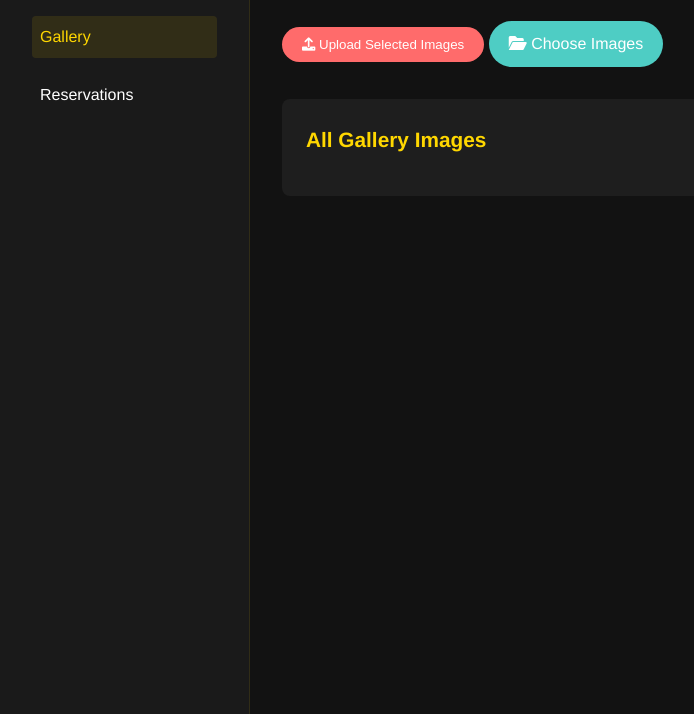
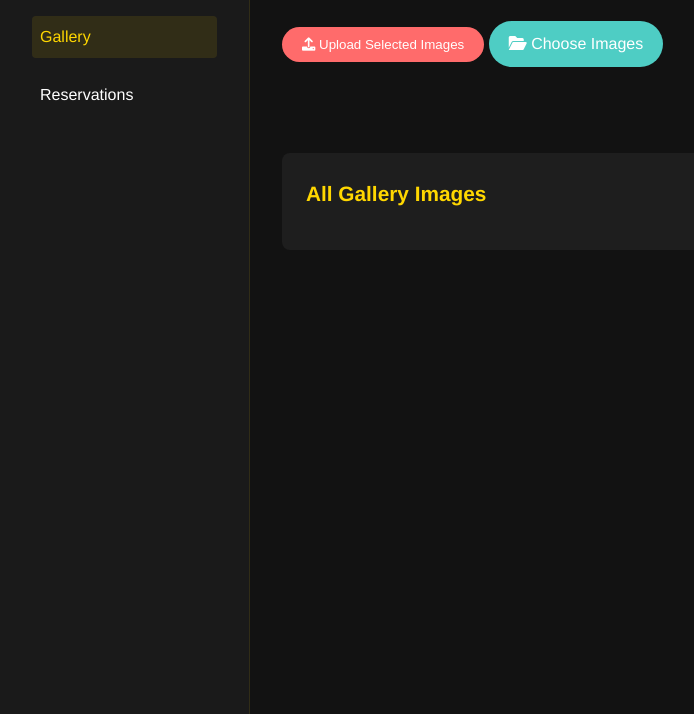
Before and after one commit to Dargreat/1805club, a website: page admin.html in a window 1280 px wide. Shown: the part 86-800 px from the top of the page, without its empty margins (0-694 px from the left). Drawn offline with Linux system fonts and the light colour scheme; no server answers.

Commit message:
Update admin.css

```diff
--- a/admin.css
+++ b/admin.css
@@ -289,6 +289,7 @@ th {
 /* Toast Notification Styles */
 .upload-section {
   position: relative; /* Make the upload-section a positioning context */
+  min-height: 100px;
 }
 
 #toast-container {
```
